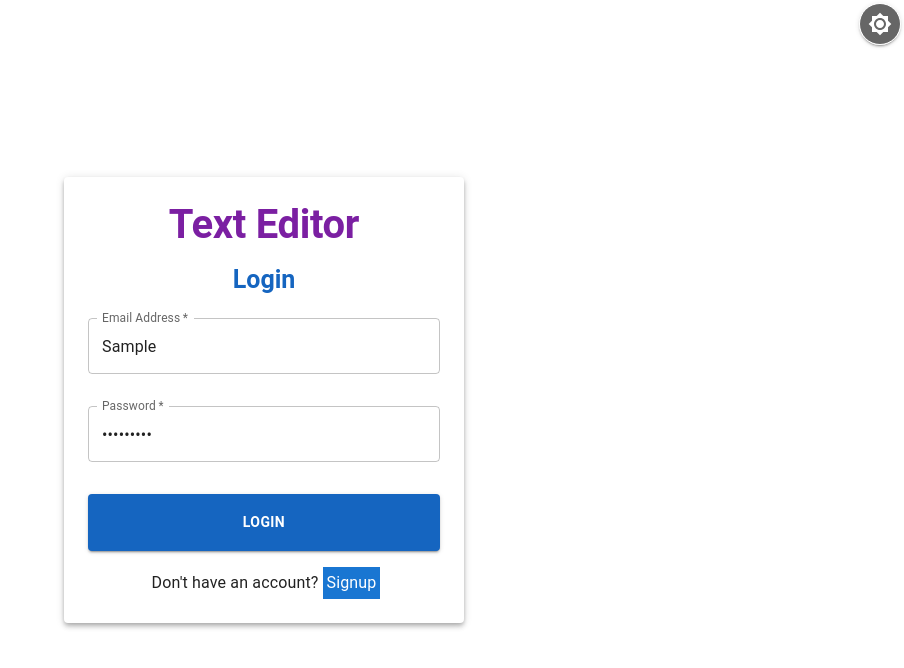
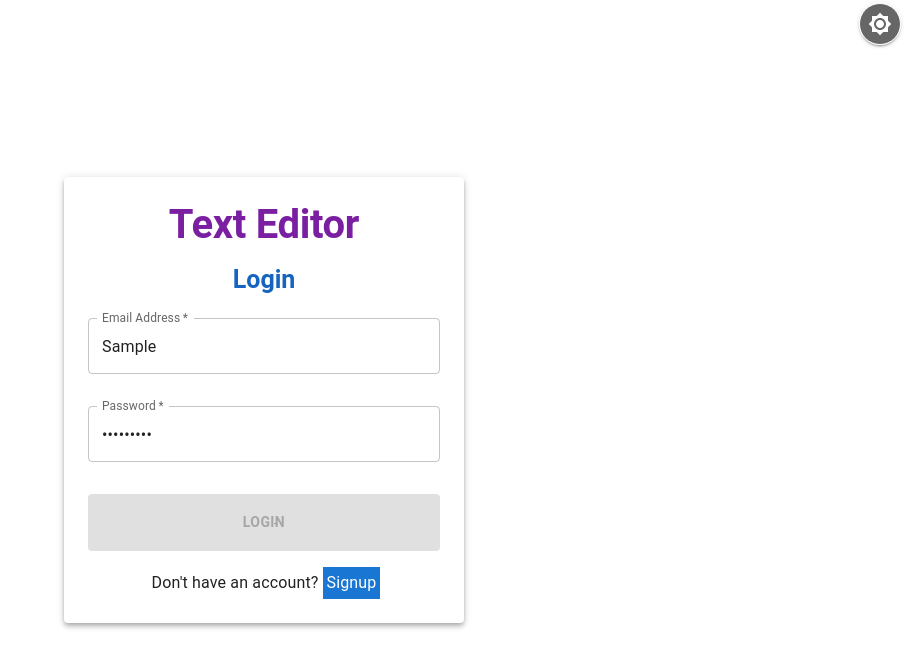
Before and after one commit to Folareen/sleek-notes, a React (Create React App) app: page / in a window 1280 px wide. Both pictures are taken after typing "Sample", "Sample123" into the empty fields and a click on the button "LOGIN". Shown: the top 668 px of the page, without its empty margins (376-1280 px from the left). Built offline with nearby package versions, Linux system fonts and the light colour scheme; no server answers.

Commit message:
loading state

```diff
--- a/package.json
+++ b/package.json
@@ -13,6 +13,7 @@
     "firebase": "^9.9.1",
     "react": "^18.1.0",
     "react-dom": "^18.1.0",
+    "react-loader-spinner": "^5.1.7-beta.1",
     "react-router": "^6.3.0",
     "react-router-dom": "^6.3.0",
     "react-scripts": "5.0.1",
--- /dev/null
+++ b/src/components/Loading.jsx
@@ -0,0 +1,26 @@
+import React from 'react'
+import { Grid } from  'react-loader-spinner'
+import { Box} from '@mui/material'
+
+const Loading = () => {
+  return (
+    <Box sx={{
+      height: '100vh',
+      bgcolor: 'grey.300',
+      display: 'flex',
+      justifyContent: 'center',
+      alignItems: 'center'
+    }}>
+      <Grid
+      height = "80"
+      width = "80"
+      radius = "9"
+      color = 'blue'
+      ariaLabel = 'text-editor loading'
+    />
+    </Box>
+
+  )
+}
+
+export default Loading
--- a/src/context/AuthContext.js
+++ b/src/context/AuthContext.js
@@ -6,20 +6,21 @@ export const AuthContext = createContext();
 
 const AuthContextProvider = ({ children }) => {
   const [user, setUser] = useState();
+  const [loading, setLoading] = useState(true);
 
   useEffect(() => {
     onAuthStateChanged(auth, (currentUser) => {
       if (currentUser) {
-        console.log(currentUser);
         setUser(currentUser);
       } else {
-        console.log("not signed in");
+        setUser(null);
       }
+      setLoading(false);
     });
   }, [user]);
 
   return (
-    <AuthContext.Provider value={{ user, setUser }}>
+    <AuthContext.Provider value={{ user, setUser, loading, setLoading }}>
       {children}
     </AuthContext.Provider>
   );
--- a/src/pages/Login.jsx
+++ b/src/pages/Login.jsx
@@ -1,5 +1,5 @@
 import React, {useState, useContext} from 'react'
-import { Grid,Typography, Paper, TextField, Container, Button, FormControl, Link } from '@mui/material'
+import { Grid,Typography, Paper, TextField, Container, Button, FormControl, Link, CircularProgress,Box } from '@mui/material'
 import {Link as RouterLink} from 'react-router-dom'
 import {auth} from '../firebase'
 import { signInWithEmailAndPassword} from 'firebase/auth'
@@ -9,16 +9,16 @@ import { useNavigate} from 'react-router-dom'
 export default function Login () {
   const [email, setEmail] = useState('')
   const [password, setPassword] = useState('')
+  const [loading, setLoading] = useState(false);
   const navigate = useNavigate()
   const {setUser} = useContext(AuthContext)
 
   const login = async (e) =>{
     e.preventDefault()
+    setLoading(true)
 
     try{
       const userCredential = await signInWithEmailAndPassword(auth, email, password )
-      console.log(userCredential)
-      // console.log(userCredential)
       setUser(userCredential)
       navigate('/')
     }
@@ -26,15 +26,8 @@ export default function Login () {
       console.log(error)
     }
 
-    console.log('first')
 
-
-    // onAuthStateChanged()
   }
-
-
-
-
 
     return (
     <Grid container direction="column" justifyContent="center" alignItems="center" height="100vh"
@@ -55,7 +48,20 @@ export default function Login () {
           <TextField required id="outlined-password-input" label="Password" type="password" autoComplete="current-password" fullWidth sx={{my: 2}} value={password} onChange={(e)=>{setPassword(e.target.value)}}
           />
 
-          <Button variant="contained"  align='center' type='submit' sx={{my: 2, py: 2, fontWeight: 'bold', bgcolor:'primary.dark', color: 'primary'}} onClick={login}>Login</Button>
+          <Box sx={{position: 'relative'}}>
+
+            <Button variant="contained"  align='center' type='submit' sx={{my: 2, py: 2, fontWeight: 'bold', bgcolor:'primary.dark', color: 'primary'}} onClick={login} disabled={loading} fullWidth>Login</Button>
+
+            {loading && (
+              <CircularProgress
+                size={24}
+                sx={{color: 'success.main',position: 'absolute',top: '50%',left: '50%',marginTop: '-12px',marginLeft: '-12px',
+                }}
+            />
+            )}
+
+          </Box>
+
 
 
           <Container sx={{display: 'flex', justifyContent:'center', alignItems:'center'}} >
--- a/src/pages/Signup.jsx
+++ b/src/pages/Signup.jsx
@@ -1,5 +1,5 @@
 import React, { useState, useContext} from 'react'
-import { Grid,Typography, Paper, TextField, Container, Button, FormControl, Link } from '@mui/material'
+import { Grid,Typography, Paper, TextField, Container, Button, FormControl, Link, CircularProgress,Box  } from '@mui/material'
 import {Link as RouterLink} from 'react-router-dom'
 import {auth} from '../firebase'
 import { createUserWithEmailAndPassword} from 'firebase/auth'
@@ -10,17 +10,17 @@ export default function Signup () {
   const [name, setName] = useState("")
   const [email, setEmail] = useState("")
   const [password, setPassword] = useState("")
+  const [loading, setLoading] = useState(false);
   const {setUser} = useContext(AuthContext)
   const navigate = useNavigate()
 
 
   const signUp = async (e) =>{
     e.preventDefault()
+    setLoading(true)
 
     try{
       const userCredential = await createUserWithEmailAndPassword(auth, email, password )
-      console.log(userCredential)
-      // console.log(userCredential)
       setUser(userCredential)
       navigate('/')
     }
@@ -28,10 +28,6 @@ export default function Signup () {
       console.log(error)
     }
 
-    console.log('first')
-
-
-    // onAuthStateChanged()
   }
 
 
@@ -58,7 +54,19 @@ export default function Signup () {
           <TextField required id="outlined-password-input" label="Password" type="password" autoComplete="current-password" fullWidth sx={{my: 2}} onChange={(e) => {setPassword(e.target.value)}} value={password}
           />
 
-          <Button variant="contained"  align='center' type='submit' sx={{my: 2, py: 2, fontWeight: 'bold', bgcolor:'primary.dark', color: 'primary'}} onClick={signUp }>Sign Up</Button>
+          <Box sx={{position: 'relative'}}>
+
+            <Button variant="contained"  align='center' type='submit' sx={{my: 2, py: 2, fontWeight: 'bold', bgcolor:'primary.dark', color: 'primary'}} onClick={signUp } disabled={loading} fullWidth>Sign Up</Button>
+
+            {loading && (
+              <CircularProgress
+                size={24}
+                sx={{color: 'success.main',position: 'absolute',top: '50%',left: '50%',marginTop: '-12px',marginLeft: '-12px',
+                }}
+            />
+            )}
+
+          </Box>
 
           <Container sx={{display: 'flex', justifyContent:'center', alignItems:'center'}} >
             <Typography component='p' sx={{p:0.5}}>
--- a/src/routes/Routes.jsx
+++ b/src/routes/Routes.jsx
@@ -2,19 +2,20 @@ import React, {useContext} from 'react'
 import { AuthContext } from '../context/AuthContext'
 import PrivateRoutes from './PrivateRoutes'
 import PublicRoutes from './PublicRoutes'
+import Loading from '../components/Loading'
 
 const Routes = () => {
-  const { user} = useContext(AuthContext)
+  const { user, loading} = useContext(AuthContext)
 
-  return (
-    <>
-      {user ?
-      <PrivateRoutes />
-      :
-      <PublicRoutes />
-      }
-    </>
-  )
+
+  if (loading){
+    return <Loading />
+  }
+  if (user){
+    return <PrivateRoutes />
+  }
+  return <PublicRoutes />
+
 }
 
 export default Routes
```
Also changed, not shown: 1 other file (tests, documents, lock files or other folders).
